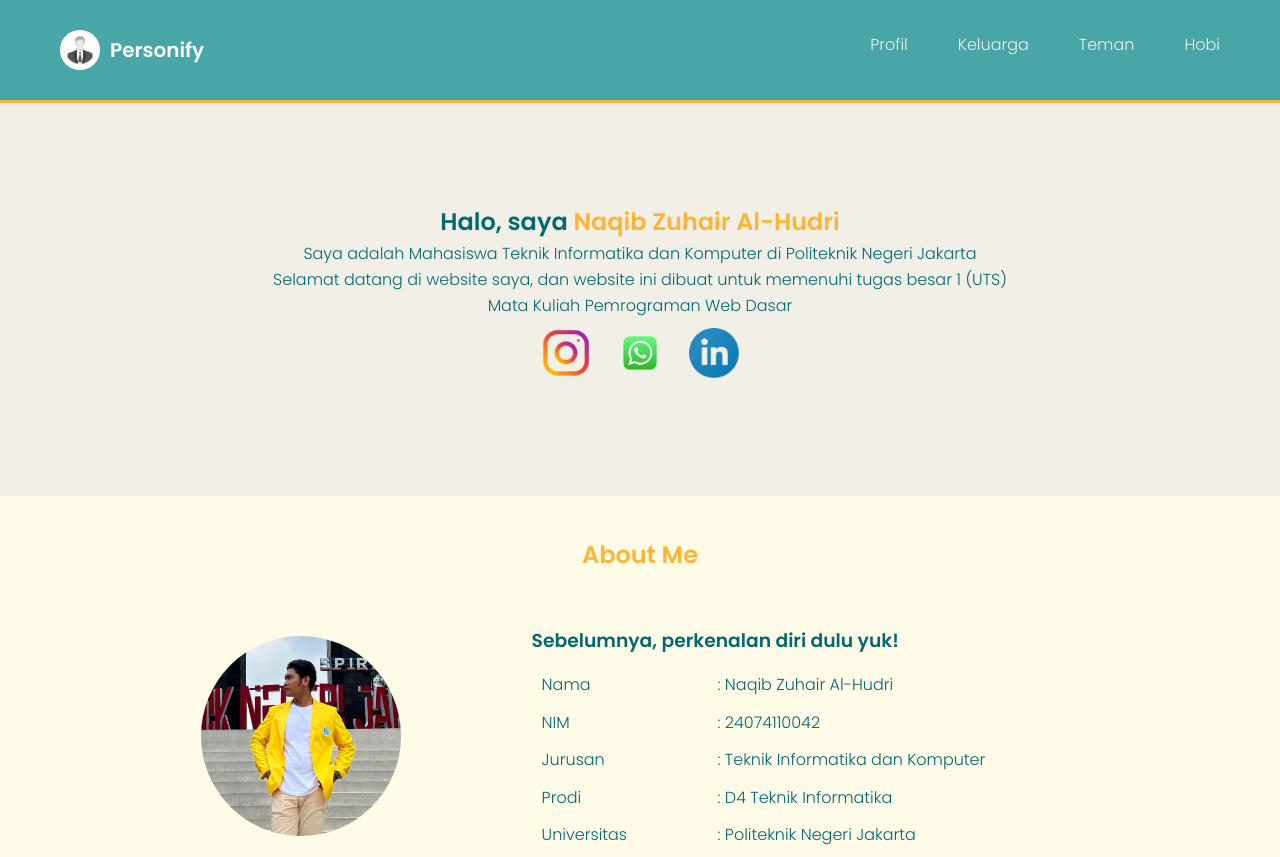
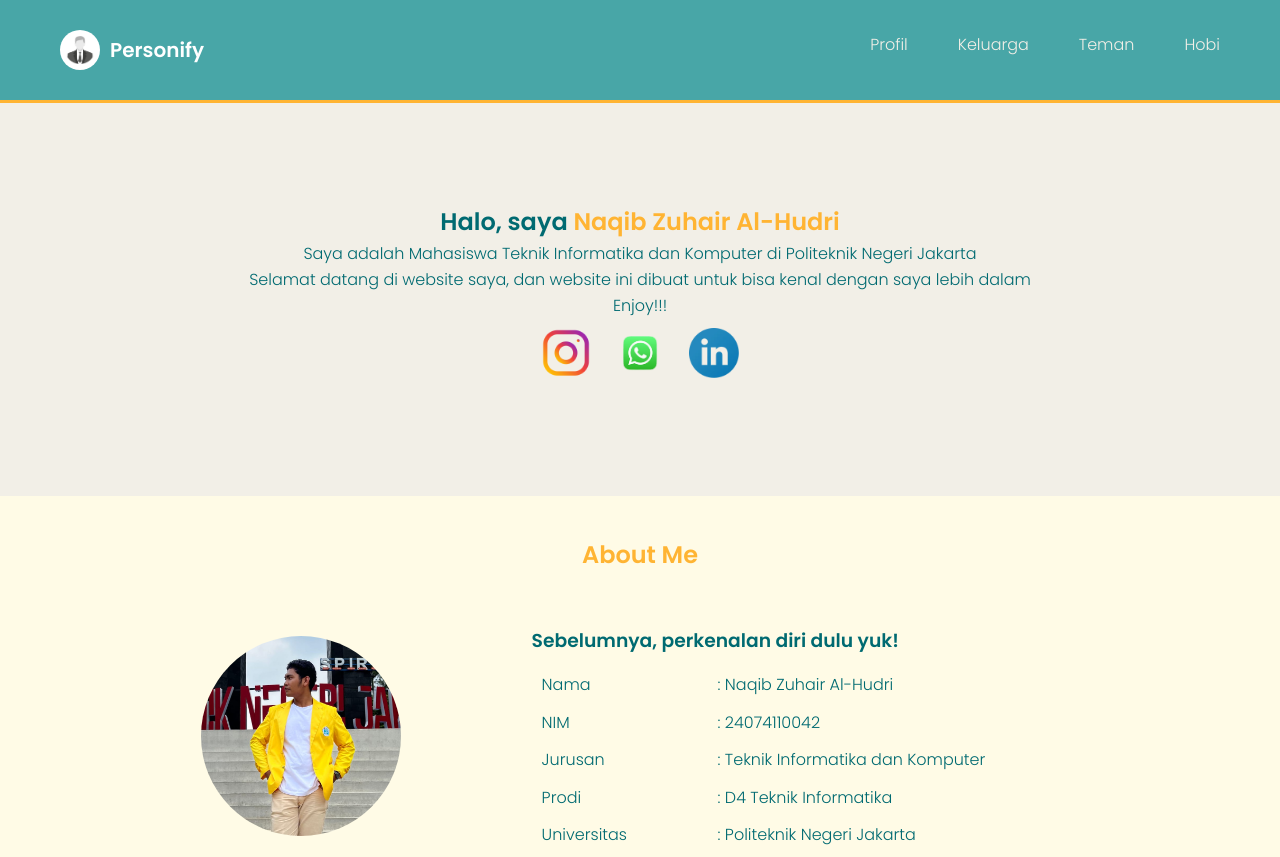
Before and after one commit to NaqibZuhair/NaqibZuhair_TI2B_TB1, a plain HTML site: page index.html in a window 1280 px wide. Shown: the top 857 px of the page. Drawn offline with Linux system fonts and the light colour scheme.

Commit message:
mengubah sedikit

```diff
--- a/index.html
+++ b/index.html
@@ -31,8 +31,8 @@
     <div class="container center text">
       <h1>Halo, saya <span class="highlight">Naqib Zuhair Al-Hudri</span></h1>
       <p>Saya adalah Mahasiswa Teknik Informatika dan Komputer di Politeknik Negeri Jakarta</p>
-      <p>Selamat datang di website saya, dan website ini dibuat untuk memenuhi tugas besar 1 (UTS)</p>
-      <p>Mata Kuliah Pemrograman Web Dasar</p>
+      <p>Selamat datang di website saya, dan website ini dibuat untuk bisa kenal dengan saya lebih dalam</p>
+      <p>Enjoy!!!</p>
     </div>
     <div class="Social-links center-text">
         <a href="https://www.instagram.com/zuhairalh_/" target="_blank"><img src="/NaqibZuhair_TI2B_TB1/img/Profil/instagram.webp" alt="Instagram"></a>
```
